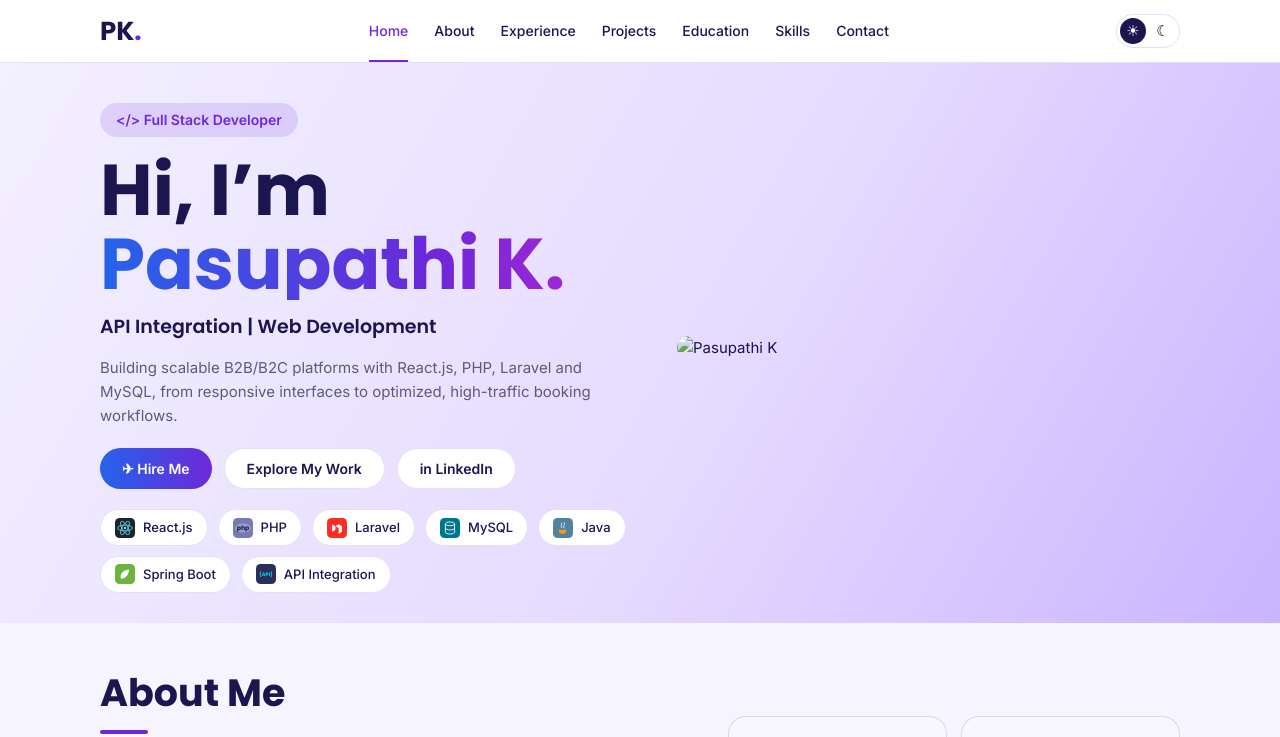
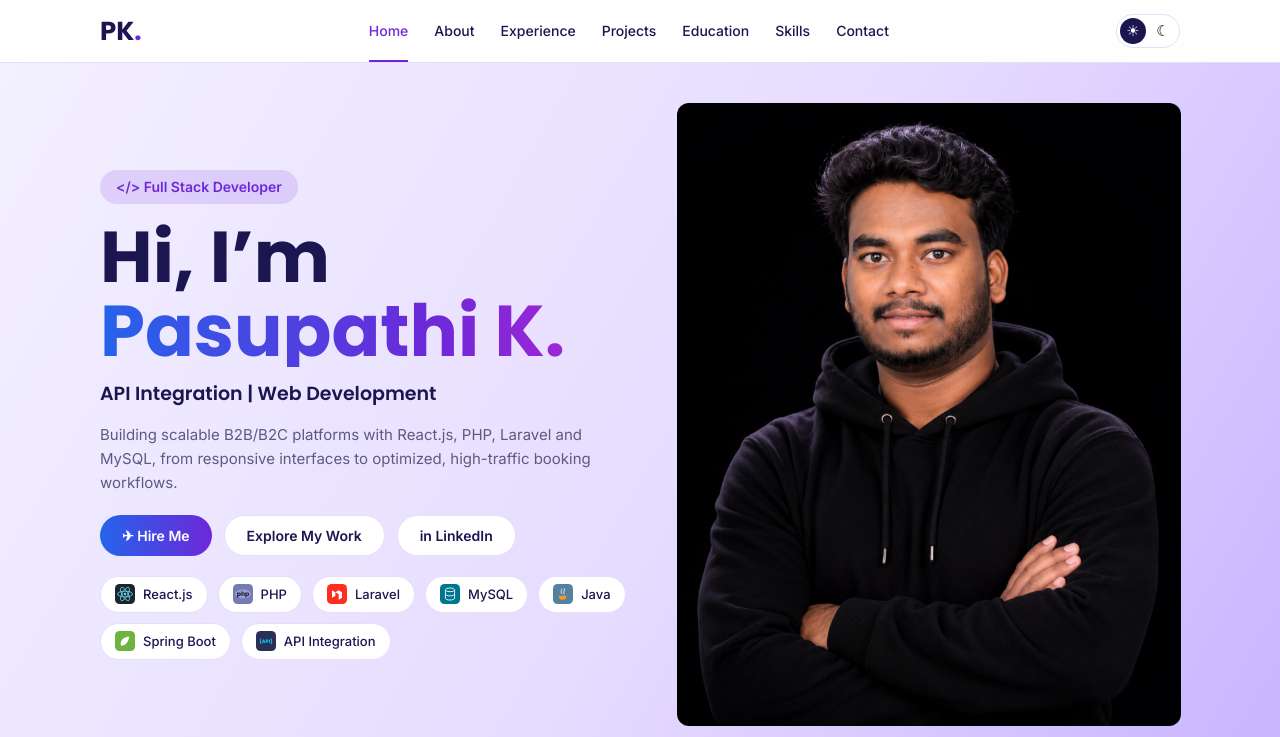
Before and after one commit to pasupathi425/portfolio, a plain HTML site: page index.html in a window 1280 px wide. Shown: the top 737 px of the page. Drawn offline with Linux system fonts and the light colour scheme.

Commit message:
Update index.html

```diff
--- a/index.html
+++ b/index.html
@@ -1283,7 +1283,7 @@
         <div class="vis">
           <img
             alt="Pasupathi K"
-            src="images/pasupathi-hoodie.png"
+            src="pasupathi-hoodie.png"
           />
         </div>
       </div>
```
